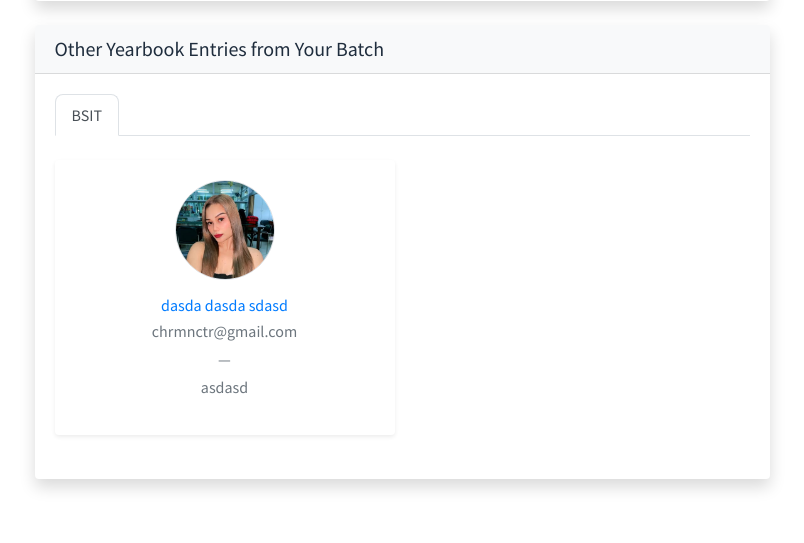
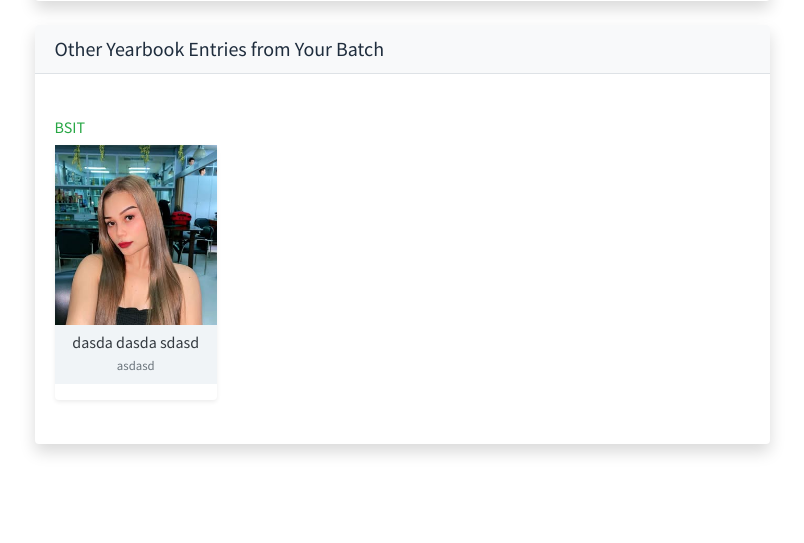
Before and after one commit to xxiimcha/eyearbook, a Django app: page /profile/1/ in a window 1280 px wide. Shown: the part 783-1326 px from the top of the page, without its empty margins (238-1042 px from the left). After the commit the page ends 1238 px from the top, so only its background shows below. Run offline with Django 5.2, Linux system fonts and the light colour scheme; data comes from the database, SQL or seed files in the repository; data that the repository does not hold is empty; some libraries are stand-ins or nearby versions.

Commit message:
Yearbook Page enhanced

```diff
--- a/main/templates/main/profile_page.html
+++ b/main/templates/main/profile_page.html
@@ -46,55 +46,42 @@
 
             <!-- Batchmates Section -->
 {% if batchmates %}
-            <div class="card shadow">
-                <div class="card-header bg-light">
+<div class="card shadow mt-4">
+    <div class="card-header bg-light border-bottom">
         <h5 class="mb-0">Other Yearbook Entries from Your Batch</h5>
     </div>
     <div class="card-body">
-                    <!-- Tabs -->
-                    <ul class="nav nav-tabs mb-4" id="courseTabs" role="tablist">
+
         {% regroup batchmates by course as course_groups %}
         {% for group in course_groups %}
-                        <li class="nav-item" role="presentation">
-                            <button class="nav-link {% if forloop.first %}active{% endif %}" id="tab-{{ forloop.counter }}" data-bs-toggle="tab" data-bs-target="#pane-{{ forloop.counter }}" type="button" role="tab">
-                                {{ group.grouper }}
-                            </button>
-                        </li>
-                        {% endfor %}
-                    </ul>
-
-                    <div class="tab-content" id="courseTabsContent">
-                        {% for group in course_groups %}
-                        <div class="tab-pane fade {% if forloop.first %}show active{% endif %}" id="pane-{{ forloop.counter }}" role="tabpanel">
+        <h6 class="fw-bold text-success mt-4">{{ group.grouper }}</h6>
         <div class="row">
             {% for mate in group.list %}
-                                <div class="col-md-6 mb-4">
-                                    <div class="card border-0 shadow-sm h-100">
-                                        <div class="card-body text-center">
+            <div class="col-sm-6 col-md-4 col-lg-3 mb-4">
+                <div class="card h-100 shadow-sm border-0 text-center">
                     {% if mate.photo %}
-                                                <img src="{{ mate.photo.url }}" class="rounded-circle border mb-3" width="100" height="100" alt="Photo of {{ mate.first_name }}">
+                    <img src="{{ mate.photo.url }}" alt="{{ mate.first_name }}" class="img-fluid" style="width: 100%; height: 180px; object-fit: cover;">
                     {% else %}
-                                                <div class="rounded-circle bg-secondary text-white d-inline-flex align-items-center justify-content-center mb-3" style="width: 100px; height: 100px;">
+                    <div class="bg-secondary text-white d-flex align-items-center justify-content-center" style="height: 180px;">
                         <span class="fw-bold fs-4">{{ mate.first_name.0 }}{{ mate.last_name.0 }}</span>
                     </div>
                     {% endif %}
-                                            <h6 class="fw-bold text-primary mb-1">{{ mate.first_name }}{% if mate.middle_name %} {{ mate.middle_name }}{% endif %} {{ mate.last_name }}</h6>
-                                            <p class="mb-1"><span class="text-muted">{{ mate.email }}</span></p>
-                                            <p class="mb-1"><span class="text-muted">{{ mate.yearbook.honors|default:"—" }}</span></p>
-                                            <p class="mb-0"><span class="text-muted">{{ mate.ambition|default:"—" }}</span></p>
+                    <div class="p-2" style="background-color: #f0f4f7;">
+                        <h6 class="mb-1 text-dark">{{ mate.first_name }}{% if mate.middle_name %} {{ mate.middle_name }}{% endif %} {{ mate.last_name }}</h6>
+                        <p class="mb-0 text-muted small">{{ mate.ambition|default:"—" }}</p>
                     </div>
                 </div>
             </div>
             {% endfor %}
         </div>
-                        </div>
         {% endfor %}
-                    </div>
+
     </div>
 </div>
 {% else %}
 <p class="text-center text-muted mt-4">No other graduates in your batch have submitted their yearbook information yet.</p>
 {% endif %}
+
         </div>
     </div>
 </div>
```
Lines whose indentation alone changed are shown as unchanged.
